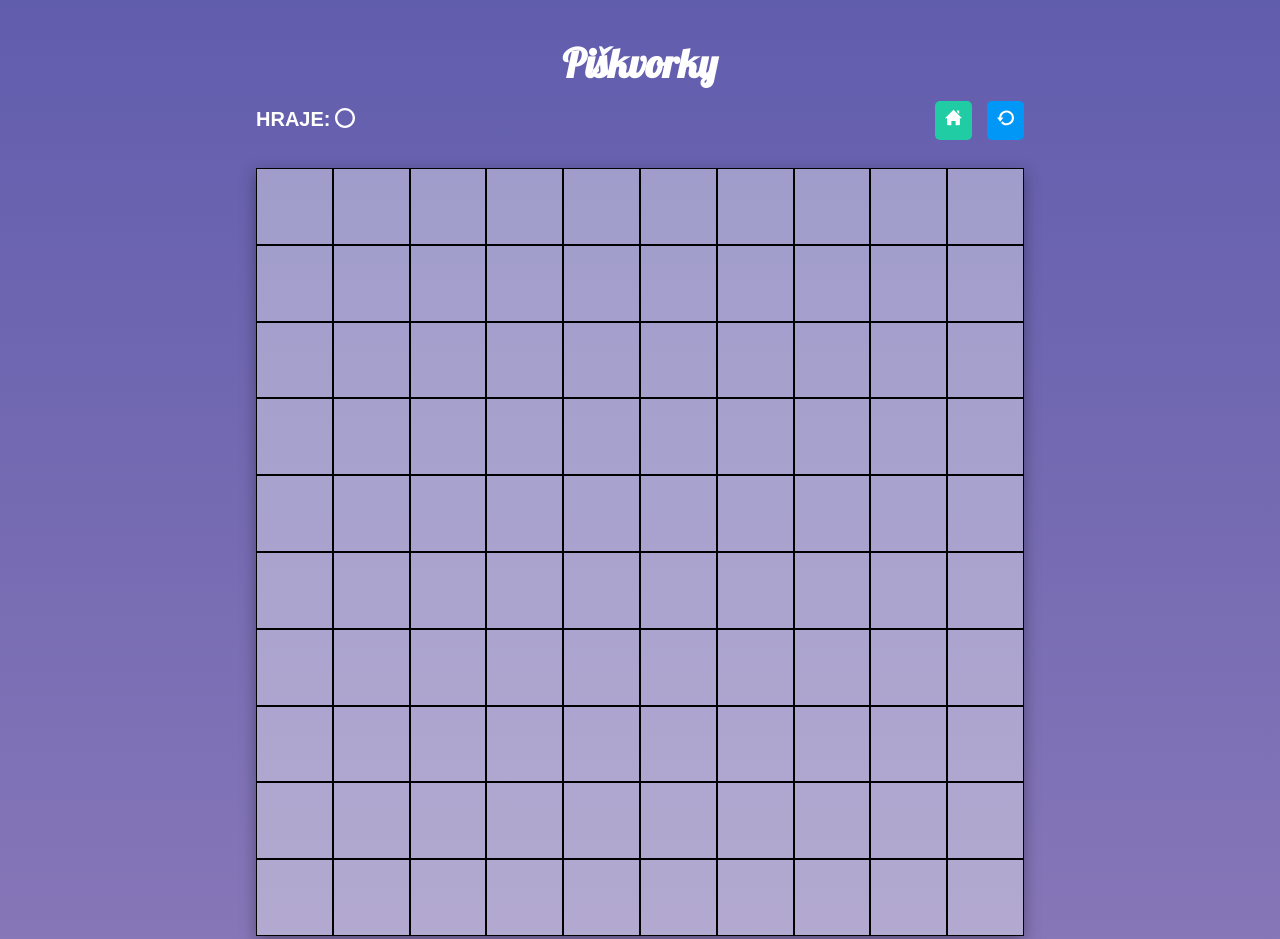
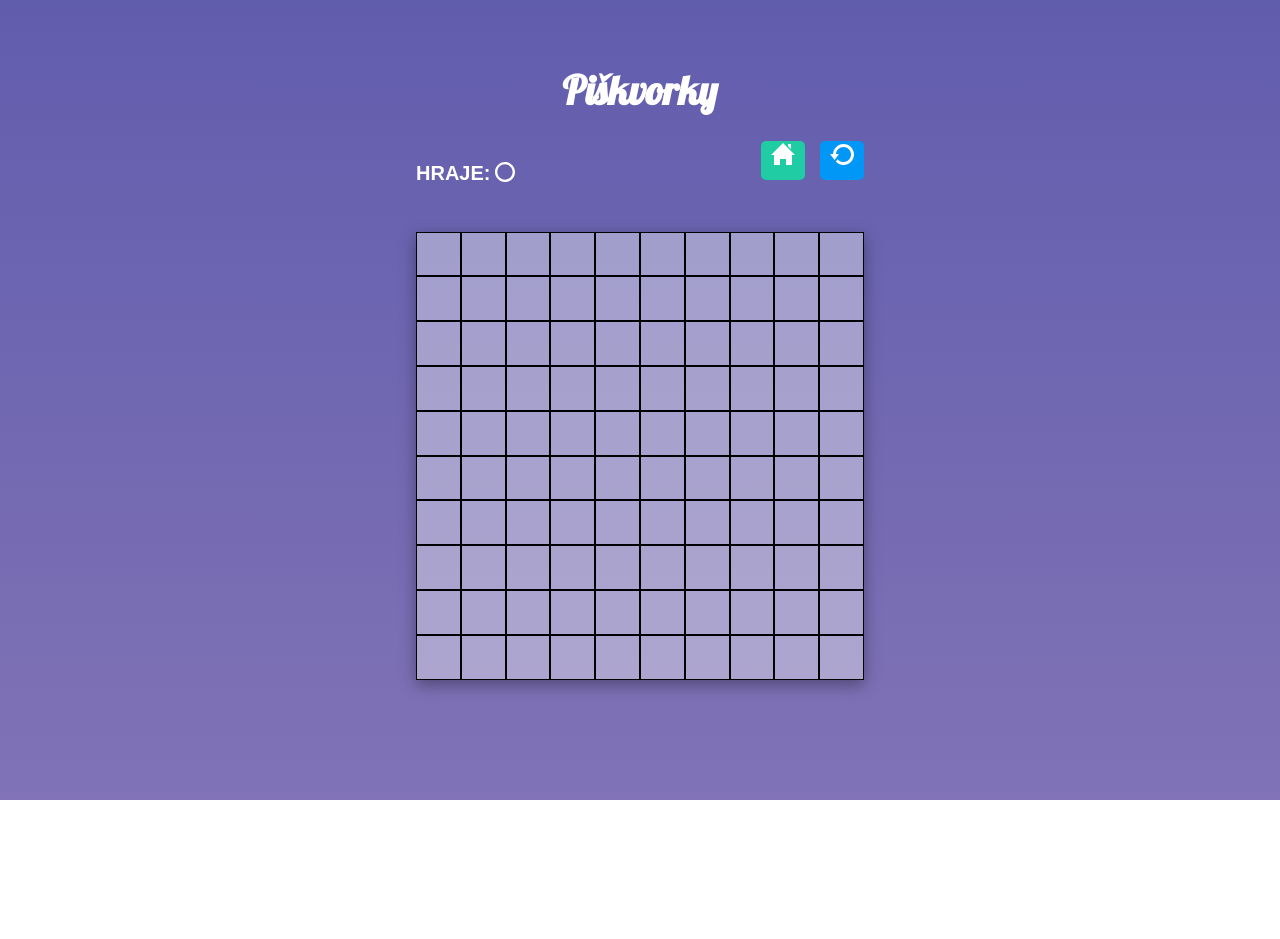
Before and after one commit to EvaLala123/piskvorky, a plain HTML site: page hra.html in a window 1280 px wide. Shown: the top 939 px of the page. After the commit the page ends 800 px from the top, so only its background shows below. Drawn offline with Linux system fonts and the light colour scheme.

Commit message:
úprava šířky

```diff
--- a/style.css
+++ b/style.css
@@ -127,26 +127,35 @@ body {
 
 @media screen and (min-width: 1000px) {
   .kriskros {
-    width: 900px;
+    width: 800px;
+  }
+  .uvod {
+    max-width: 700px;
   }
 }
 
 /* CSS pro hru */
 .hra {
   margin: 0 auto;
+  width: 900px;
+  display: flex;
+  flex-wrap: wrap;
 }
 
-.hra h1 {
+.hra {
   text-align: center;
   margin: 10px auto;
+  width: 35vmax;
 }
 
+h1 {
+  flex-basis: 100%;
+}
 .zahlavi {
   display: flex;
   justify-content: space-between;
   align-items: baseline;
   margin: 20px auto;
-  width: 60vmax;
 }
 
 .hraje {
@@ -209,8 +218,8 @@ body {
 
 .mrizka {
   background-color: rgba(245, 245, 245, 0.4);
-  width: 60vmax;
-  height: 60vmax;
+  width: 35vmax;
+  height: 35vmax;
   display: flex;
   flex-wrap: wrap;
   box-shadow: rgb(0 0 0 / 35%) 0px 5px 15px;
```
Also changed, not shown: hra.html (+6 -7 lines), index.html (+1 -1 lines).
